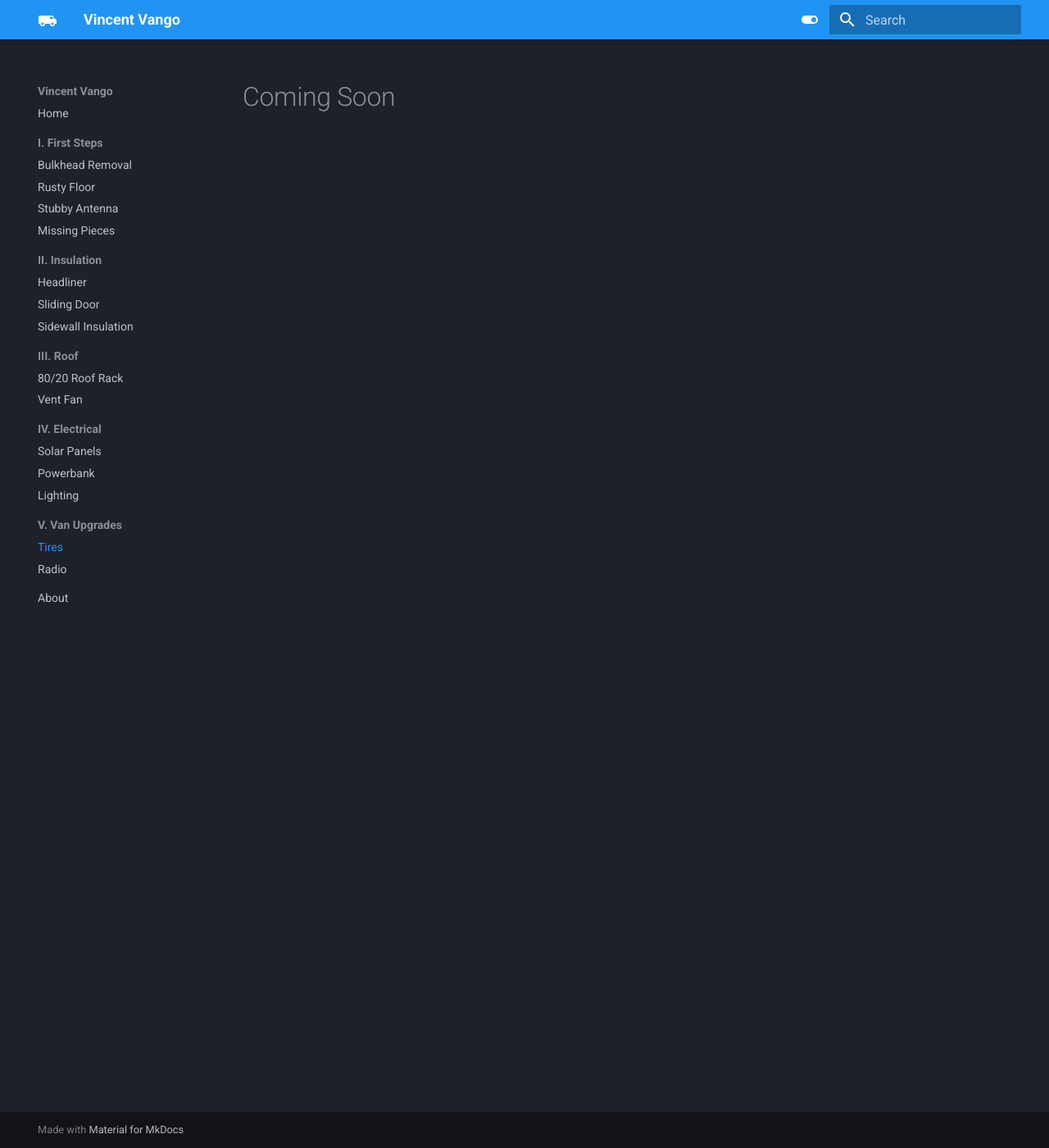
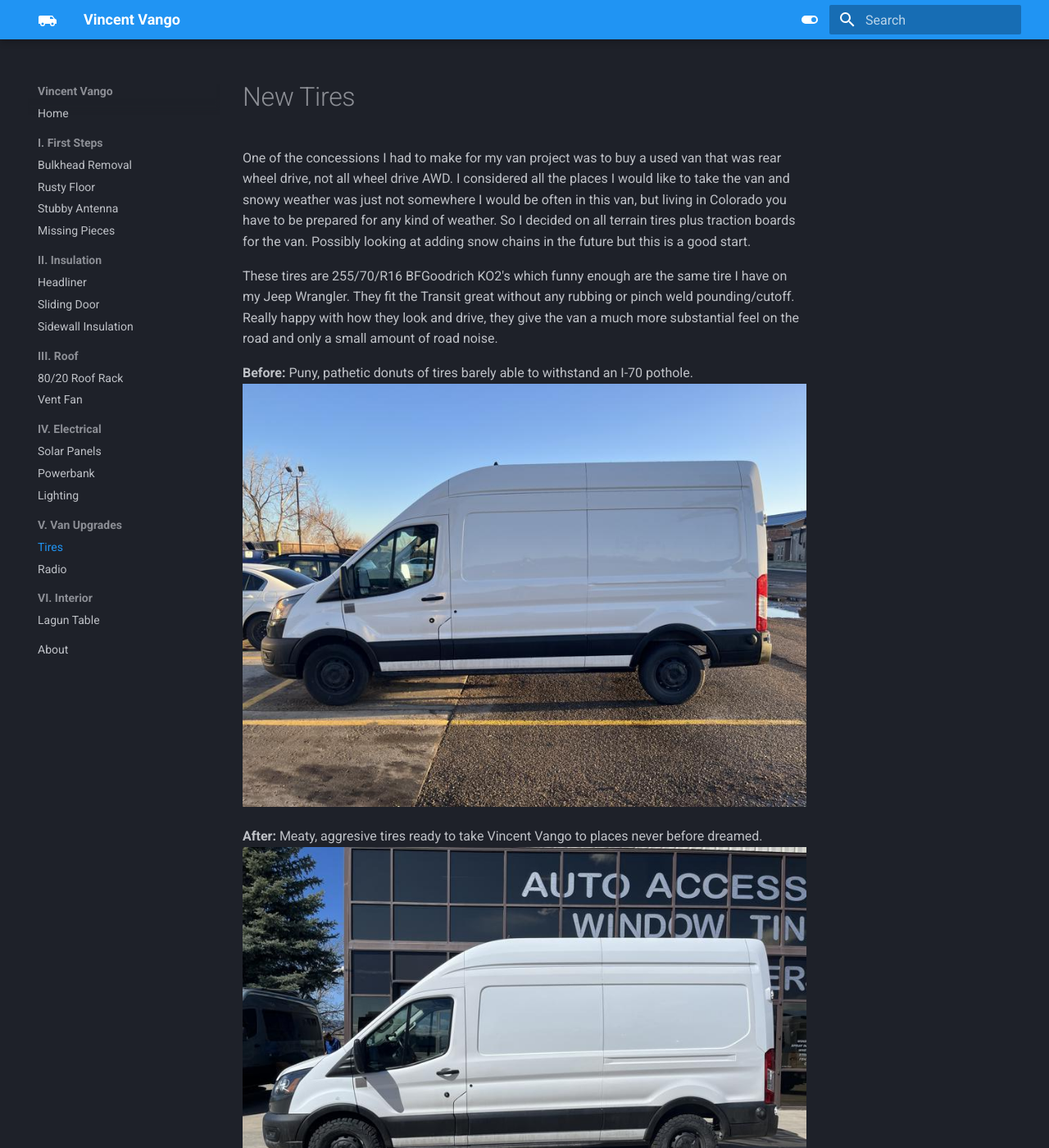
Before and after one commit to caseyjdavis/vango, an MkDocs documentation site: the page built from docs/tires.md, in a window 1280 px wide and 1400 px high. Shown: the whole window at 82% size. Built offline with MkDocs 1.6.1 and Material for MkDocs 9.7.7, drawn with Linux system fonts in a browser that asks for light colours; some of the changed text lies outside the part shown.

Commit message:
add tires and lagun pages

```diff
--- a/docs/tires.md
+++ b/docs/tires.md
@@ -1 +1,17 @@
-# Coming Soon
+# New Tires
+
+One of the concessions I had to make for my van project was to buy a used van that was rear wheel drive, not all wheel drive AWD. I considered all the places I would like to take the van and snowy weather was just not somewhere I would be often in this van, but living in Colorado you have to be prepared for any kind of weather. So I decided on all terrain tires plus traction boards for the van. Possibly looking at adding snow chains in the future but this is a good start.
+
+These tires are 255/70/R16 BFGoodrich KO2's which funny enough are the same tire I have on my Jeep Wrangler. They fit the Transit great without any rubbing or pinch weld pounding/cutoff. Really happy with how they look and drive, they give the van a much more substantial feel on the road and only a small amount of road noise.
+
+**Before:** Puny, pathetic donuts of tires barely able to withstand an I-70 pothole.
+![new tires](assets/new-tires-01.JPG)
+
+**After:** Meaty, aggresive tires ready to take Vincent Vango to places never before dreamed.
+![new tires](assets/new-tires-02.JPG)
+
+I decided to go black letter out on these tires, really aggresive tread.
+![new tires](assets/new-tires-03.JPG)
+
+Van has less of a front rake now, sits more level yay!
+![new tires](assets/new-tires-04.JPG)
--- a/mkdocs.yml
+++ b/mkdocs.yml
@@ -59,6 +59,8 @@ nav:
   - 'V. Van Upgrades':
     - 'Tires': 'tires.md'
     - 'Radio': 'radio.md'
+  - 'VI. Interior':
+    - 'Lagun Table': 'lagun-table.md'
   - About: 'about.md'
 
 
```
Also changed, not shown: docs/lagun-table.md (added, +39 -0 lines), docs/assets/lagun-table-01.JPG (added), docs/assets/lagun-table-02.JPG (added), docs/assets/lagun-table-03.JPG (added), docs/assets/lagun-table-04.JPG (added), docs/assets/lagun-table-05.JPG (added), docs/assets/lagun-table-06.JPG (added), docs/assets/lagun-table-07.JPG (added), docs/assets/lagun-table-08.JPG (added), docs/assets/lagun-table-09.jpg (added), docs/assets/new-tires-01.JPG (added), docs/assets/new-tires-02.JPG (added), docs/assets/new-tires-03.JPG (added), docs/assets/new-tires-04.JPG (added).
